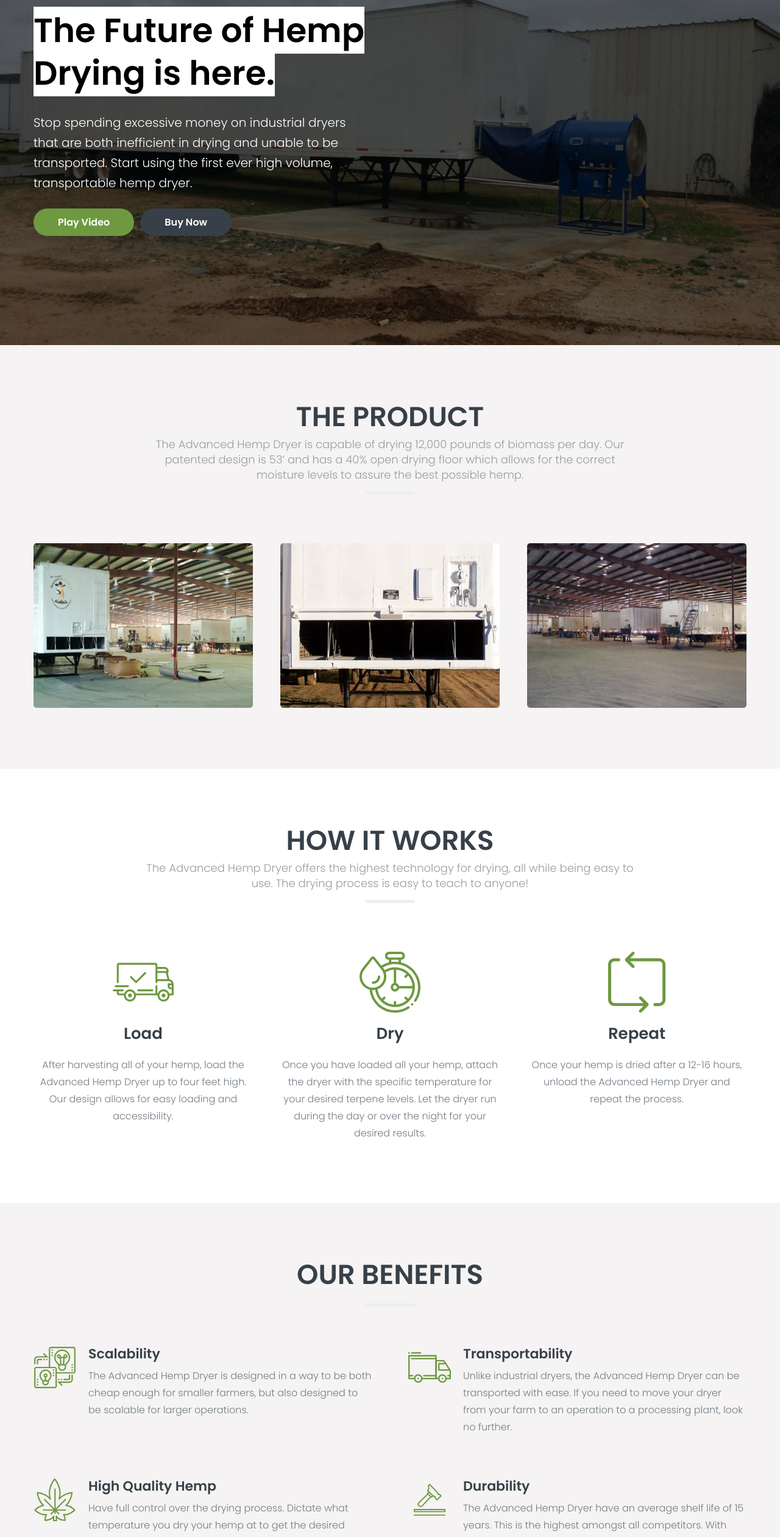
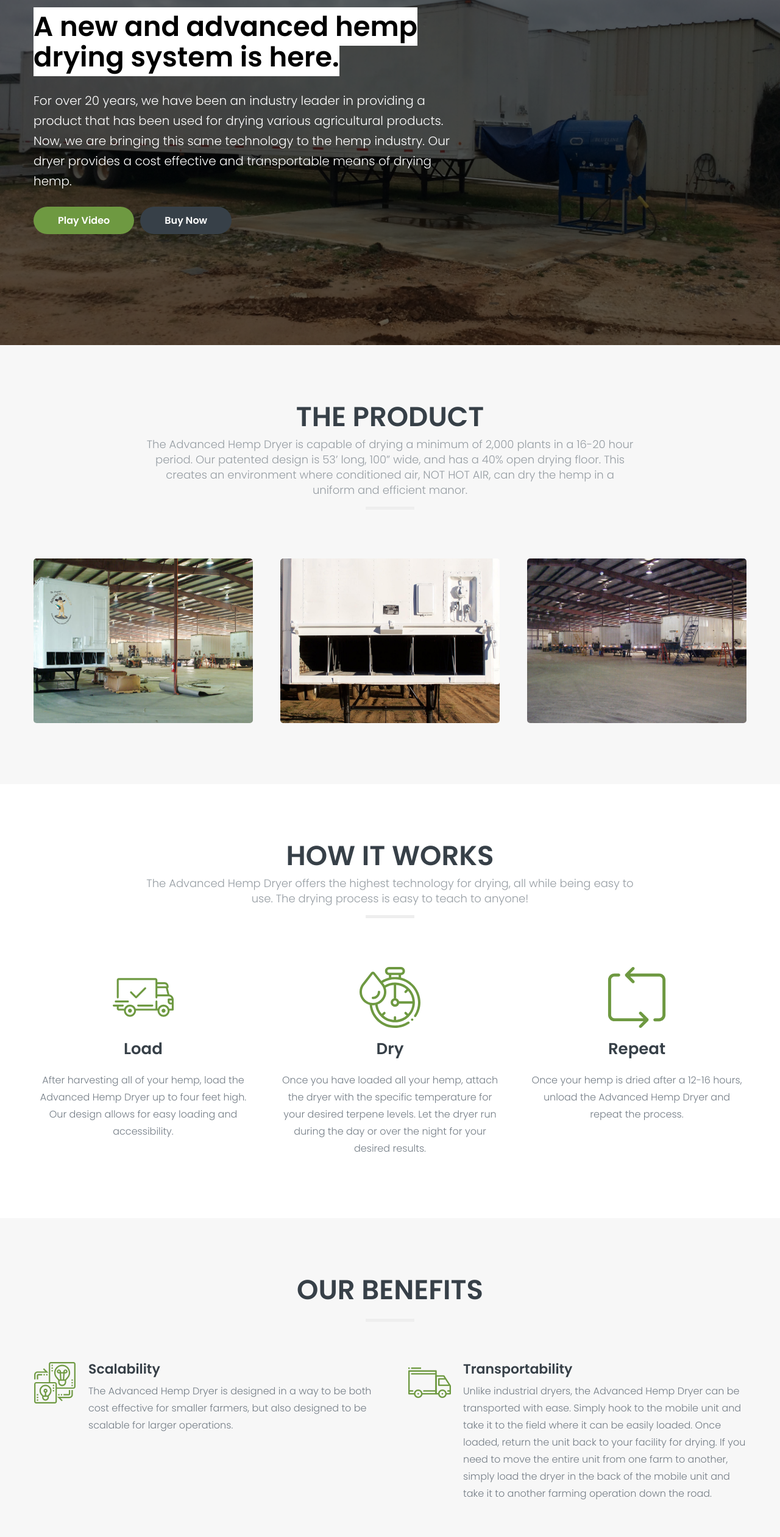
Before and after one commit to dyaroshevych/advanced-hemp-trailer, a React (Create React App) app: page / in a window 1280 px wide. Shown: the part 234-2755 px from the top of the page at 61% size. Built offline with nearby package versions, Linux system fonts and the light colour scheme.

Commit message:
minor text changes

```diff
--- a/src/App.scss
+++ b/src/App.scss
@@ -6,7 +6,7 @@
   }
 
   &:nth-of-type(odd) {
-    background-color: #f5f3f3;
+    background-color: #f7f7f7;
   }
 }
 
@@ -101,7 +101,7 @@
   }
 
   &__text-container {
-    max-width: 550px;
+    max-width: 700px;
   }
 
   &__buttons-container {
--- a/src/components/Header.jsx
+++ b/src/components/Header.jsx
@@ -6,25 +6,23 @@ const Header = () => (
     <header className="header">
       <div className="header__background"></div>
       <div className="header__container wrapper">
-        <Fade left>
+        <Fade up>
           <div className="header__text-container">
             <h1 className="heading-primary underlined">
-              The Future of Hemp Drying is here.
+              A new and advanced hemp drying system is here.
             </h1>
-            <Fade delay={250} left>
+            <Fade delay={100} up>
               <h5 className="subheading-primary">
-                Stop spending excessive money on industrial dryers that are both
-                inefficient in drying and unable to be transported. Start using
-                the first ever high volume, transportable hemp dryer.
+                For over 20 years, we have been an industry leader in providing
+                a product that has been used for drying various agricultural
+                products. Now, we are bringing this same technology to the hemp
+                industry. Our dryer provides a cost effective and transportable
+                means of drying hemp.
               </h5>
             </Fade>
             <div className="header__buttons-container">
-              <Fade delay={1000}>
-                <div className="button button--green">Play Video</div>
-              </Fade>
-              <Fade delay={1250}>
-                <div className="button button--gray">Buy Now</div>
-              </Fade>
+              <div className="button button--green">Play Video</div>
+              <div className="button button--gray">Buy Now</div>
             </div>
           </div>
         </Fade>
--- a/src/components/Navigation.jsx
+++ b/src/components/Navigation.jsx
@@ -16,6 +16,7 @@ const Navigation = ({ links }) => {
               spy
               smooth
               duration={500}
+              offset={-70}
             >
               <img
                 className="navigation__logo"
--- a/src/data.js
+++ b/src/data.js
@@ -12,10 +12,8 @@ import benefits4Svg from "./assets/img/benefits-4.svg";
 export default {
   product: {
     name: "The Product",
-    subheading: `The Advanced Hemp Dryer is capable of drying 12,000 pounds of
-    biomass per day. Our patented design is 53’ and has a 40% open
-    drying floor which allows for the correct moisture levels to
-    assure the best possible hemp.`,
+    subheading: `The Advanced Hemp Dryer is capable of drying a minimum of 2,000 plants in a 16-20 hour period. Our patented design is 53’ long, 100” wide, and has a 40% open drying floor. This creates an environment where conditioned air, NOT HOT AIR, can dry the hemp in a uniform and efficient manor.
+    `,
     images: [productPreview1Jpg, productPreview2Jpg, productPreview3Jpg]
   },
   howItWorks: {
@@ -51,22 +49,19 @@ export default {
       {
         icon: benefits1Svg,
         name: "Scalability",
-        description: `The Advanced Hemp Dryer is designed in a way to be both cheap enough
+        description: `The Advanced Hemp Dryer is designed in a way to be both cost effective
         for smaller farmers, but also designed to be scalable for larger operations.`
       },
       {
         icon: benefits2Svg,
         name: "Transportability",
-        description: `Unlike industrial dryers, the Advanced Hemp Dryer can be transported
-        with ease. If you need to move your dryer from your farm to an operation to a
-        processing plant, look no further.`
+        description: `Unlike industrial dryers, the Advanced Hemp Dryer can be transported with ease. Simply hook to the mobile unit and take it to the field where it can be easily loaded. Once loaded, return the unit back to your facility for drying. If you need to move the entire unit from one farm to another, simply load the dryer in the back of the mobile unit and take it to another farming operation down the road.
+        `
       },
       {
         icon: benefits3Svg,
         name: "High Quality Hemp",
-        description: `Have full control over the drying process. Dictate what temperature
-        you dry your hemp at to get the desired terpene levels you want. Our design allows for
-        even drying across all hemp that is loaded in the Advanced Hemp Dryer.`
+        description: `Have full control over the drying process. Dictate what Set the thermostat at your desired temperature to achieve the end product that you prefer for your operation/processor. Our design also allows for even drying across all hemp that is loaded in the Advanced Hemp Dryer.`
       },
       {
         icon: benefits4Svg,
--- a/src/index.scss
+++ b/src/index.scss
@@ -30,12 +30,12 @@ ol {
   display: inline;
   flex: 1;
   font-weight: 600;
-  font-size: 55px;
-  line-height: 70px;
+  font-size: 45px;
+  line-height: 50px;
   text-decoration: none;
   background-image: linear-gradient(to right, #fff 0, #fff 100%);
   background-repeat: no-repeat;
-  animation: textBackground 1s linear 0.25s backwards;
+  animation: textBackground 0.75s ease-out 0.25s backwards;
 }
 .subheading-primary {
   margin-top: 30px;
```
Also changed, not shown: 1 other file (tests, documents, lock files or other folders).
